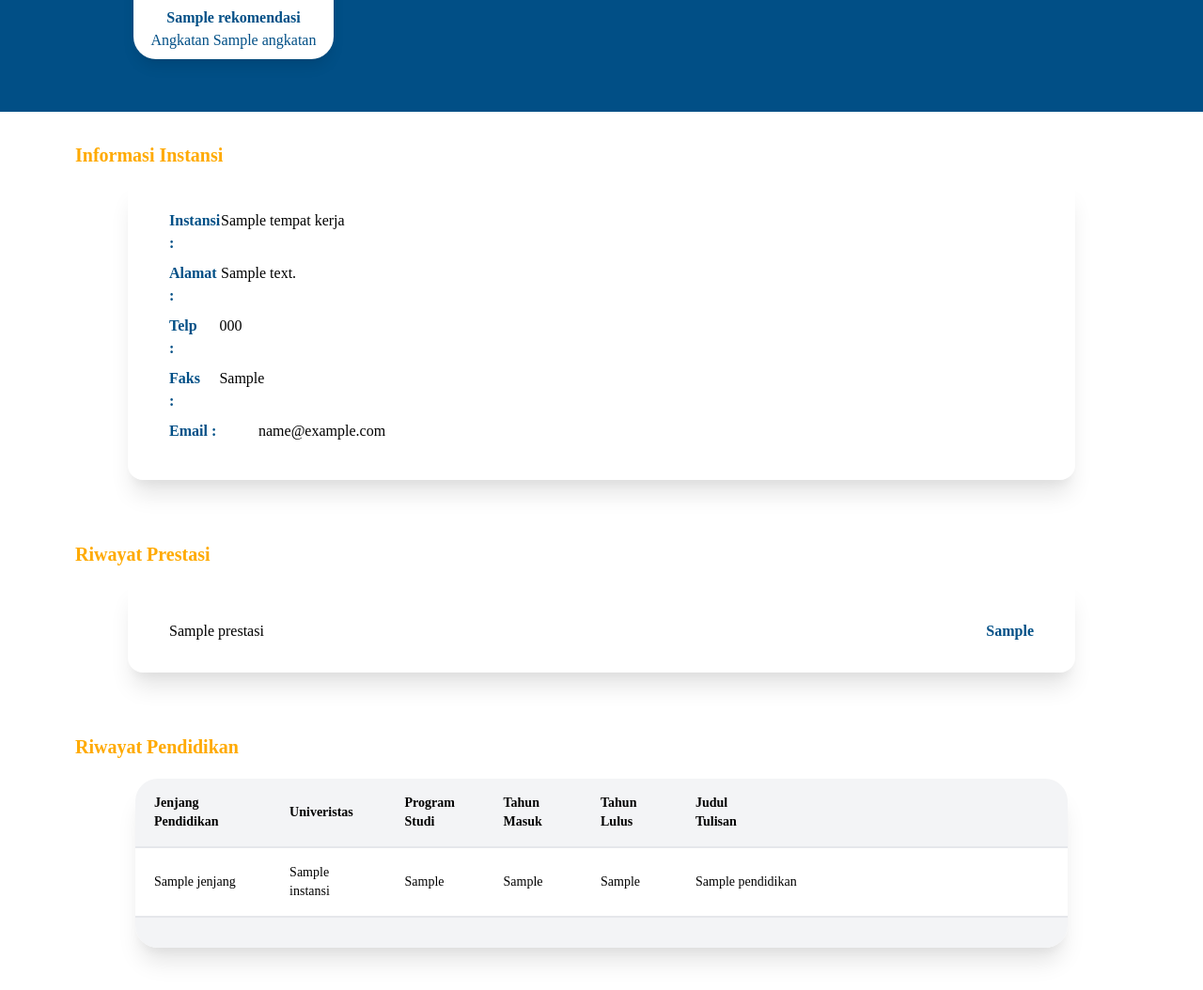
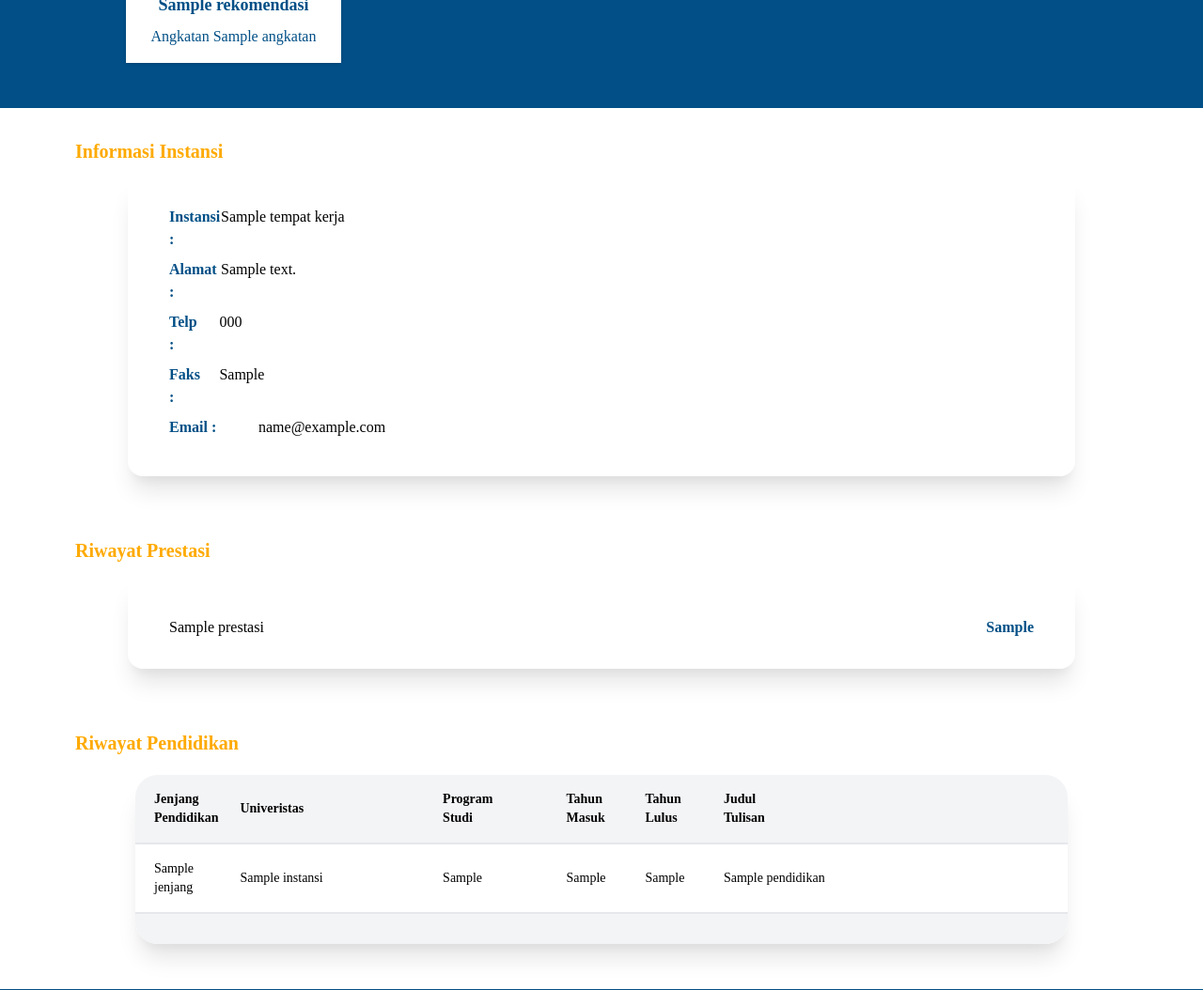
Before and after one commit to tasyaminaal/riset5_crud, a CodeIgniter 4 app: the page made by app/Views/websia/kontenWebsia/userProfile/userProfile.php in a window 1280 px wide. Shown: the part 1033-2087 px from the top of the page at 94% size. Run offline with PHP 8.4 and a stand-in for CodeIgniter, Linux system fonts and the light colour scheme; the template is opened without the code that fills it: most values are stand-ins (such as "Sample title", 1, 10 or a date in 2020); data that the repository does not hold is empty; style sheets or scripts are compiled from the project's sources; some libraries are stand-ins or nearby versions.

Commit message:
menyalin kode dari fe

```diff
--- a/app/Views/websia/kontenWebsia/userProfile/userProfile.php
+++ b/app/Views/websia/kontenWebsia/userProfile/userProfile.php
@@ -57,7 +57,7 @@ if ($status == 'bukan user') {
             </p>
             <!-- Instansi tempat bekerja dan jabatan -->
             <p class="font-heading text-base text-center md:text-left">
-                Bekerja di <span class="text-primary"> <?= $tempat_kerja->nama_instansi; ?> </span>
+                Bekerja di <span class="text-primary"> <?= $tempat_kerja->nama_instansi; ?> </span></br>
                 Sebagai <span class="text-primary"> <?= $alumni->jabatan_terakhir; ?> </span>
             </p>
         </div>
@@ -110,10 +110,10 @@ if ($status == 'bukan user') {
                     <!-- Facebook -->
                     <div class="inline-block flex flex-row">
                         <img src="/img/icon/facebook.png" alt="" class="float-left ml-1 w-2 h-4">
-                        <span class="font-heading text-xs text-primary text-center flex items-center ml-3 md:ml-4"><?= $fb ?></span>
+                        <span class="font-heading text-xs text-primary text-left flex items-center ml-3 md:ml-4"><?= $fb ?></span>
                     </div>
                 </div>
-                <div class="w-1/2 ml-2">
+                <div class="w-1/2 pl-6">
                     <!-- Twitter -->
                     <div class="inline-block mb-2 flex flex-row">
                         <img src="/img/icon/twitter.png" alt="" class="float-left w-4 w-4">
@@ -133,9 +133,9 @@ if ($status == 'bukan user') {
 <!-- Akhir User Profile-->
 
 <!-- Awal Rekomendasi -->
-<div class="bg-primary py-8 md:py-4 lg:px-20 md:px-8 px-2">
-    <div class="static md:w-full md:px-2 md:py-8 pb-4">
-        <div class="md:mb-6 mb-2 text-center md:text-left text-secondary font-semibold">
+<div class="bg-primary py-8 md:py-4 lg:px-20 md:px-8 px-3">
+    <div class="static md:w-full md:px-2 md:py-8 pb-8">
+        <div class="-mt-16 sm:mt-0 md:mb-6 mb-2 text-center md:text-left text-secondary font-semibold">
             <!-- link ini mengarah ke halaman tampilan semua rekomendasi -->
             <div class="invisible sm:visible">
                 <a class="bg-secondary mb-8 mt-1 md:mt-0 float-right font-paragraph text-sm text-white text-center py-1 px-4 mx-auto rounded-full cursor-pointer hover:bg-secondaryhover transition-colors duration-100" href="/User/rekomendasi">
@@ -147,14 +147,16 @@ if ($status == 'bukan user') {
         </div>
         <div class="holder mx-auto w-11/12 md:w-full lg:w-11/12 grid grid-cols-2 md:grid-cols-4 gap-x-4 md:gap-x-0 lg:gap-x-8" data-aos="zoom-in">
             <?php foreach ($rekomendasi as $row) :  ?>
-                <div class="each rounded-3xl m-2 shadow-lg border-gray-800 bg-white relative">
+                <div class="card shadow border-gray-800 hover:bg-gray-200 hover:shadow-inner transition duration-700 bg-white relative" data-aos="zoom-in">
                     <a href="/User/profilAlumni?nim=<?= $row->nim; ?>" target="_new">
-                        <img class="w-24 mx-auto py-4" src="/img/avatar.png" alt="" /> <!-- Hilangin padding klo dah ada gambar, dan pake w-full aja -->
-                        <div class="desc p-2">
-                            <span class="title font-heading font-bold text-primary block cursor-pointer text-center"><?= $row->nama; ?></span>
-                            <!-- <span class="description font-paragraph text-primary text-center text-base block pt-2 border-gray-400 mb-0"><?= $row->nim; ?></span> -->
-                            <span class="description font-paragraph text-primary text-center text-base block py-0 border-gray-400 mb-0">Angkatan <?= $row->angkatan; ?></span>
-                            <!-- <a class="block bg-gray-300 font-paragraph text-primary text-sm text-center py-1 px-3 my-4 mx-auto rounded-lg w-full cursor-pointer border-gray-300 hover:bg-gray-400 hover:border-opacity-70 transition-colors duration-300" href="/profil">Lihat Profil</a> -->
+                        <div class="">
+                            <img class="w-16 md:w-20 lg:w-24 mx-auto mt-4" src="/img/avatar.png" alt="" /> <!-- Hilangin padding klo dah ada gambar, dan pake w-full aja -->
+                        </div>
+                        <div>
+                            <span class="title mt-4 font-heading text-sm md:text-base lg:text-lg font-semibold text-primary block px-2 md:px-0 text-center"><?= $row->nama; ?></span>
+                        </div>
+                        <div>
+                            <span class="description font-paragraph text-primary text-center md:text-base block pt-2 pb-2 border-gray-400 mb-2">Angkatan <?= $row->angkatan; ?></span>
                         </div>
                     </a>
                 </div>
@@ -253,11 +255,11 @@ if ($status == 'bukan user') {
                 <table class="table-auto font-paragraph text-black  ">
                     <thead>
                         <tr>
-                            <th class="bg-gray-100 border-b-2 border-gray-200 rounded-tl-xl lg:rounded-tl-3xl text-sm text-left pl-3 lg:pl-5 lg:pr-3 py-2 md:py-3 lg:py-4">Jenjang Pendidikan</th>
-                            <th class="bg-gray-100 border-b-2 border-gray-200 text-sm text-left pl-3 lg:pl-5 pr-12 md:pr-0 py-2 md:py-3 lg:py-4">Univeristas</th>
-                            <th class="bg-gray-100 border-b-2 border-gray-200 text-sm text-left pl-3 lg:pl-5 pr-12 md:pr-0 py-2 md:py-3 lg:py-4">Program Studi</th>
-                            <th class="bg-gray-100 border-b-2 border-gray-200 text-sm text-left pl-3 lg:pl-5 lg:pr-1 py-2 md:py-3 lg:py-4">Tahun Masuk</th>
-                            <th class="bg-gray-100 border-b-2 border-gray-200 text-sm text-left pl-3 lg:pl-5 lg:pr-2 py-2 md:py-3 lg:py-4">Tahun Lulus</th>
+                            <th class="bg-gray-100 border-b-2 border-gray-200 rounded-tl-xl lg:rounded-tl-3xl text-sm text-left pl-3 lg:pl-5 pr-3 lg:pr-0 py-2 md:py-3 lg:py-4">Jenjang Pendidikan</th>
+                            <th class="bg-gray-100 border-b-2 border-gray-200 text-sm text-left pl-3 lg:pl-5 pr-3 lg:pr-32 py-2 md:py-3 lg:py-4">Univeristas</th>
+                            <th class="bg-gray-100 border-b-2 border-gray-200 text-sm text-left pl-3 lg:pl-5 pr-3 lg:pr-14 py-2 md:py-3 lg:py-4">Program Studi</th>
+                            <th class="bg-gray-100 border-b-2 border-gray-200 text-sm text-left pl-3 lg:pl-5 pr-3 lg:pr-3 py-2 md:py-3 lg:py-4">Tahun Masuk</th>
+                            <th class="bg-gray-100 border-b-2 border-gray-200 text-sm text-left pl-3 lg:pl-5 pr-3 lg:pr-3 py-2 md:py-3 lg:py-4">Tahun Lulus</th>
                             <th class="bg-gray-100 border-b-2 border-gray-200 rounded-tr-xl lg:rounded-tr-3xl text-sm text-left pl-3 pr-32 md:pr-24 lg:pr-80 lg:pl-5 py-2 md:py-3 lg:py-4">Judul Tulisan</th>
                         </tr>
                     </thead>
```
Also changed, not shown: app/Views/websia/kontenWebsia/halamanUtama/jumbotron.php (+6 -6 lines).
